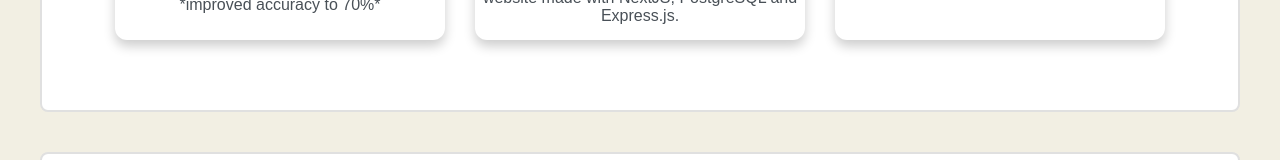
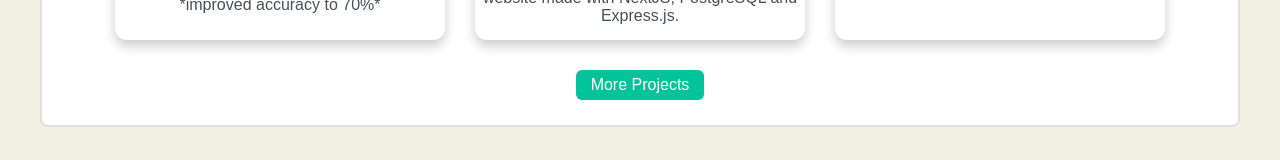
Before and after one commit to parsany/c, a Next.js app: page / in a window 1280 px wide. Shown: the part 1118-1278 px from the top of the page. Built offline with nearby package versions, Linux system fonts and the light colour scheme.

Commit message:
added a button

```diff
--- a/components/projects.js
+++ b/components/projects.js
@@ -2,6 +2,7 @@ import { useState, useMemo } from "react";
 import styles from "@/styles/Projects.module.css";
 import Image from "next/image";
 import { ProjectStuff } from "@/public/JSONJS";
+import { useRouter } from 'next/router';
 
 export default function Projects({ LimitShow }) {
   const [hoveredId, setHoveredId] = useState(null);
@@ -9,6 +10,7 @@ export default function Projects({ LimitShow }) {
   const [selectedCategory, setSelectedCategory] = useState(null);
   const [searchTerm, setSearchTerm] = useState("");
   const [videoStates, setVideoStates] = useState({});
+  const router = useRouter();
 
   const filteredProjects = useMemo(() => {
     let projects = selectedCategory && selectedCategory !== "All"
@@ -165,6 +167,17 @@ export default function Projects({ LimitShow }) {
           </div>
         ))}
       </div>
+
+      {LimitShow && (
+        <div className={styles.buttonContainer}>
+        <button
+          className={styles.morePostsButton}
+          onClick={() => router.push('/projects')}
+        >
+          More Projects
+        </button>
+        </div>
+      )}
     </div>
   );
 }
--- a/public/JSONJS.js
+++ b/public/JSONJS.js
@@ -17,8 +17,9 @@ export const ProjectStuff = [
       "I like heuristic algorithms and simulations.(empty repo, stay tuned!)",
     date: "May 20, 2024",
     image: "/c/projects/robot.png",
-    link: "https://github.com/parsany/EvolutionaryAlgo",
-    tag: "Robotics"
+    link: "",
+    tag: "Robotics",
+    wlink:"https://github.com/parsany/EvolutionaryAlgo"
   },
   {
     id: 3,
--- a/styles/Projects.module.css
+++ b/styles/Projects.module.css
@@ -3,6 +3,7 @@
   padding: 40px 50px;
   width: 100%;
   margin: 0 auto;
+  padding-bottom: 5px;
 }
 
 .title {
@@ -115,6 +116,28 @@
   background-color: var(--banner-background);
 }
 
+.buttonContainer {
+  display: flex;
+  justify-content: center;
+  margin-top: 20px;
+}
+
+.morePostsButton {
+  background-color: var(--highlight-color2);
+  color: white;
+  padding: 6px 15px;
+  font-size: 1rem;
+  border-radius: 6px;
+  border: none;
+  cursor: pointer;
+  transition: background-color 0.3s ease;
+}
+
+.morePostsButton:hover {
+  background-color: var(--highlight-color3);
+}
+
+
 .image {
   position: absolute;
   top: 0;
```
